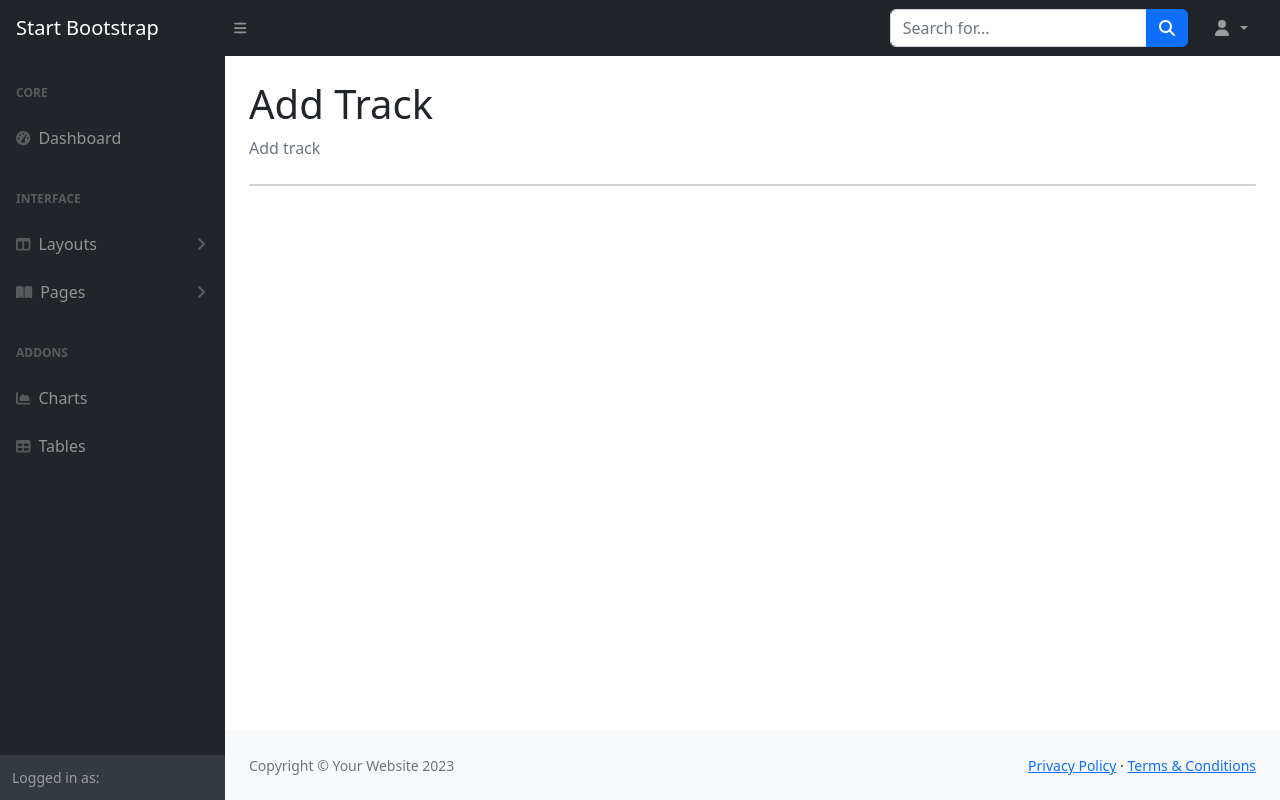
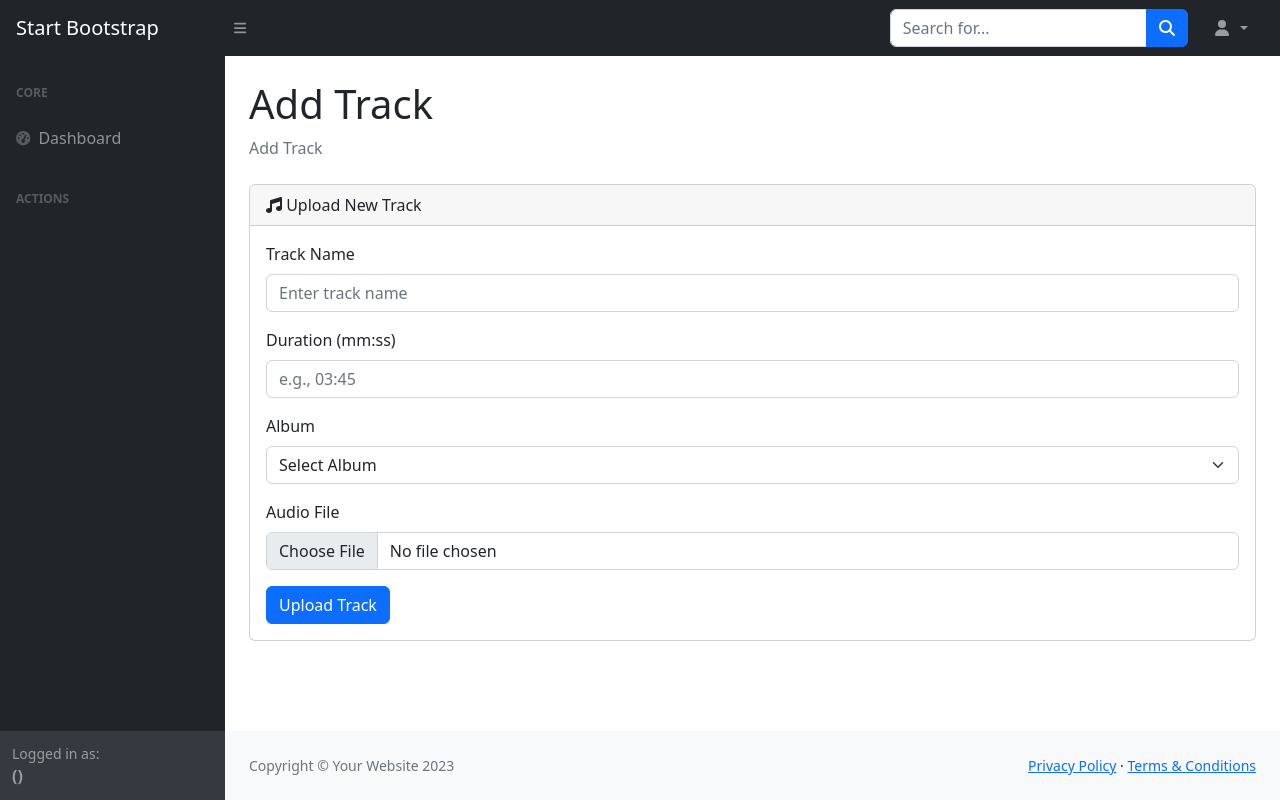
Before and after one commit to ShubratoDn/client_music_app_spring_boot, a Spring app: template src/main/resources/templates/add-track.html in a window 1280 px wide. Run offline with Thymeleaf, Linux system fonts and the light colour scheme; the template is opened without the code that fills it, so the values that code supplies are empty; some of the project's set-up classes (security, data sources, template engines, error pages and the like) are left out, and stand-ins take their place; some libraries are stand-ins or nearby versions.

Commit message:
Track Upload complete

```diff
--- a/src/main/java/com/music/app/config/CustomAuthenticationFailureHandler.java
+++ b/src/main/java/com/music/app/config/CustomAuthenticationFailureHandler.java
@@ -23,7 +23,6 @@
         }
 
         request.getSession().setAttribute("error", errorMessage);
-        System.out.println("\n\n\nEERR  : " + errorMessage);
         response.sendRedirect("/login?error=true");
     }
 }
--- a/src/main/resources/application.properties
+++ b/src/main/resources/application.properties
@@ -19,8 +19,8 @@
 spring.jpa.hibernate.ddl-auto=update
 
 # Enable SQL query logging and formatting
-spring.jpa.properties.hibernate.show_sql=true
-spring.jpa.properties.hibernate.format_sql=true
+#spring.jpa.properties.hibernate.show_sql=true
+#spring.jpa.properties.hibernate.format_sql=true
 #logging.level.org.hibernate.SQL=DEBUG
 
 
--- a/src/main/resources/templates/add-track.html
+++ b/src/main/resources/templates/add-track.html
@@ -9,13 +9,62 @@
         <div class="container-fluid px-4">
             <h1 class="mt-4">Add Track</h1>
             <ol class="breadcrumb mb-4">
-                    <li class="breadcrumb-item active">Add track</li>
+                <li class="breadcrumb-item active">Add Track</li>
             </ol>
             <div class="card mb-4">
+                <div class="card-header">
+                    <i class="fas fa-music"></i> Upload New Track
+                </div>
+                <div class="card-body">
+                    <form action="/tracks/upload" method="post" enctype="multipart/form-data">
+                        <!-- Success Alert -->
+                        <div th:if="${success}" class="alert alert-success alert-dismissible fade show" role="alert">
+                            <span th:text="${success}"></span>
+                            <button type="button" class="btn-close" data-bs-dismiss="alert" aria-label="Close"></button>
+                        </div>
 
+                        <!-- Error Alert -->
+                        <div th:if="${error}" class="alert alert-danger alert-dismissible fade show" role="alert">
+                            <span th:text="${error}"></span>
+                            <button type="button" class="btn-close" data-bs-dismiss="alert" aria-label="Close"></button>
+                        </div>
+
+                        <!-- Track Name -->
+                        <div class="mb-3">
+                            <label for="name" class="form-label">Track Name</label>
+                            <input type="text" class="form-control" id="name" name="name" placeholder="Enter track name">
+                        </div>
+
+                        <!-- Duration -->
+                        <div class="mb-3">
+                            <label for="duration" class="form-label">Duration (mm:ss)</label>
+                            <input type="text" class="form-control" id="duration" name="duration" placeholder="e.g., 03:45">
+                        </div>
+
+                        <!-- Album Selection -->
+                        <div class="mb-3">
+                            <label for="album" class="form-label">Album</label>
+                            <select class="form-select" id="album" name="albumId">
+                                <option value="">Select Album</option>
+                                <!-- Populate album options dynamically -->
+                                <option th:each="album : ${albums}" th:value="${album.id}" th:text="${album.name}"></option>
+                            </select>
+                        </div>
+
+                        <!-- Audio File -->
+                        <div class="mb-3">
+                            <label for="audioFile" class="form-label">Audio File</label>
+                            <input type="file" class="form-control" id="audioFile" name="audioFile" accept="audio/*">
+                        </div>
+
+                        <!-- Submit Button -->
+                        <button type="submit" class="btn btn-primary">Upload Track</button>
+                    </form>
+                </div>
             </div>
         </div>
     </main>
 
+
     </body>
 </html>
--- a/src/main/resources/templates/base.html
+++ b/src/main/resources/templates/base.html
@@ -43,71 +43,54 @@
                 <nav class="sb-sidenav accordion sb-sidenav-dark" id="sidenavAccordion">
                     <div class="sb-sidenav-menu">
                         <div class="nav">
+                            <!-- Core Section -->
                             <div class="sb-sidenav-menu-heading">Core</div>
-                            <a class="nav-link" href="index.html">
+                            <a class="nav-link" href="/">
                                 <div class="sb-nav-link-icon"><i class="fas fa-tachometer-alt"></i></div>
                                 Dashboard
                             </a>
-                            <div class="sb-sidenav-menu-heading">Interface</div>
-                            <a class="nav-link collapsed" href="#" data-bs-toggle="collapse" data-bs-target="#collapseLayouts" aria-expanded="false" aria-controls="collapseLayouts">
-                                <div class="sb-nav-link-icon"><i class="fas fa-columns"></i></div>
-                                Layouts
-                                <div class="sb-sidenav-collapse-arrow"><i class="fas fa-angle-down"></i></div>
-                            </a>
-                            <div class="collapse" id="collapseLayouts" aria-labelledby="headingOne" data-bs-parent="#sidenavAccordion">
-                                <nav class="sb-sidenav-menu-nested nav">
-                                    <a class="nav-link" href="layout-static.html">Static Navigation</a>
-                                    <a class="nav-link" href="layout-sidenav-light.html">Light Sidenav</a>
-                                </nav>
+
+                            <!-- Conditional Navigation Items -->
+                            <div class="sb-sidenav-menu-heading">Actions</div>
+
+                            <!-- Admin Role -->
+                            <div sec:authorize="hasRole('ADMIN')">
+                                <a class="nav-link" href="/tracks/upload">
+                                    <div class="sb-nav-link-icon"><i class="fas fa-music"></i></div>
+                                    Add Track
+                                </a>
+                                <a class="nav-link" href="/add-album">
+                                    <div class="sb-nav-link-icon"><i class="fas fa-record-vinyl"></i></div>
+                                    Add Album
+                                </a>
+                                <a class="nav-link" href="/manage-user">
+                                    <div class="sb-nav-link-icon"><i class="fas fa-users"></i></div>
+                                    Manage User
+                                </a>
                             </div>
-                            <a class="nav-link collapsed" href="#" data-bs-toggle="collapse" data-bs-target="#collapsePages" aria-expanded="false" aria-controls="collapsePages">
-                                <div class="sb-nav-link-icon"><i class="fas fa-book-open"></i></div>
-                                Pages
-                                <div class="sb-sidenav-collapse-arrow"><i class="fas fa-angle-down"></i></div>
-                            </a>
-                            <div class="collapse" id="collapsePages" aria-labelledby="headingTwo" data-bs-parent="#sidenavAccordion">
-                                <nav class="sb-sidenav-menu-nested nav accordion" id="sidenavAccordionPages">
-                                    <a class="nav-link collapsed" href="#" data-bs-toggle="collapse" data-bs-target="#pagesCollapseAuth" aria-expanded="false" aria-controls="pagesCollapseAuth">
-                                        Authentication
-                                        <div class="sb-sidenav-collapse-arrow"><i class="fas fa-angle-down"></i></div>
-                                    </a>
-                                    <div class="collapse" id="pagesCollapseAuth" aria-labelledby="headingOne" data-bs-parent="#sidenavAccordionPages">
-                                        <nav class="sb-sidenav-menu-nested nav">
-                                            <a class="nav-link" href="login.html">Login</a>
-                                            <a class="nav-link" href="register.html">Register</a>
-                                            <a class="nav-link" href="password.html">Forgot Password</a>
-                                        </nav>
-                                    </div>
-                                    <a class="nav-link collapsed" href="#" data-bs-toggle="collapse" data-bs-target="#pagesCollapseError" aria-expanded="false" aria-controls="pagesCollapseError">
-                                        Error
-                                        <div class="sb-sidenav-collapse-arrow"><i class="fas fa-angle-down"></i></div>
-                                    </a>
-                                    <div class="collapse" id="pagesCollapseError" aria-labelledby="headingOne" data-bs-parent="#sidenavAccordionPages">
-                                        <nav class="sb-sidenav-menu-nested nav">
-                                            <a class="nav-link" href="401.html">401 Page</a>
-                                            <a class="nav-link" href="404.html">404 Page</a>
-                                            <a class="nav-link" href="500.html">500 Page</a>
-                                        </nav>
-                                    </div>
 
-                                </nav>
+                            <!-- User Role -->
+                            <div sec:authorize="hasRole('USER')">
+                                <a class="nav-link" href="/search-track-album">
+                                    <div class="sb-nav-link-icon"><i class="fas fa-search"></i></div>
+                                    Search Track or Album
+                                </a>
+                                <a class="nav-link" href="/my-playlist">
+                                    <div class="sb-nav-link-icon"><i class="fas fa-play"></i></div>
+                                    My Playlist
+                                </a>
                             </div>
-                            <div class="sb-sidenav-menu-heading">Addons</div>
-                            <a class="nav-link" href="charts.html">
-                                <div class="sb-nav-link-icon"><i class="fas fa-chart-area"></i></div>
-                                Charts
-                            </a>
-                            <a class="nav-link" href="tables.html">
-                                <div class="sb-nav-link-icon"><i class="fas fa-table"></i></div>
-                                Tables
-                            </a>
                         </div>
                     </div>
+
+                    <!-- Footer -->
                     <div class="sb-sidenav-footer">
                         <div class="small">Logged in as:</div>
                         <span th:text="${#authentication.name}"></span>
+                        <b> (<span th:text="${#authentication.principal.getUser().role}"></span>) </b>
                     </div>
                 </nav>
+
             </div>
             <div id="layoutSidenav_content">
                 <main th:replace="${content}">
```
Also changed, not shown: pom.xml (+14 -0 lines), src/main/java/com/music/app/config/GlobalExceptionHandler.java (+38 -22 lines), src/main/java/com/music/app/controller/AuthController.java (+16 -3 lines), src/main/java/com/music/app/controller/TrackController.java (+70 -1 lines), src/main/java/com/music/app/entity/Album.java (+40 -0 lines), src/main/java/com/music/app/entity/Track.java (+50 -4 lines), src/main/java/com/music/app/repository/AlbumRepository.java (added, +7 -0 lines), src/main/java/com/music/app/repository/TrackRepository.java (added, +7 -0 lines), src/main/java/com/music/app/service/TrackService.java (added, +98 -0 lines), src/main/resources/templates/page_403.html (added, +14 -0 lines), src/main/resources/static/assets/img/albums/album.jpg (deleted), 5 other files. Lines whose indentation alone changed are shown as unchanged.
